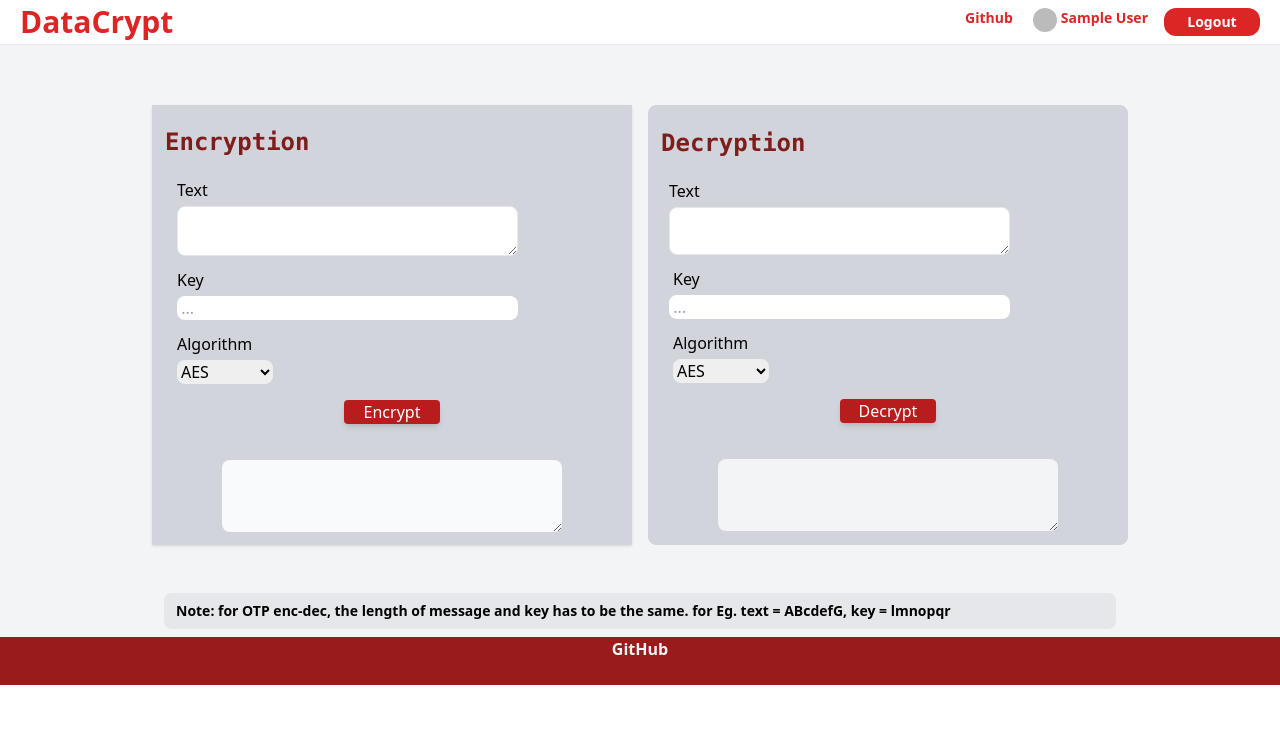
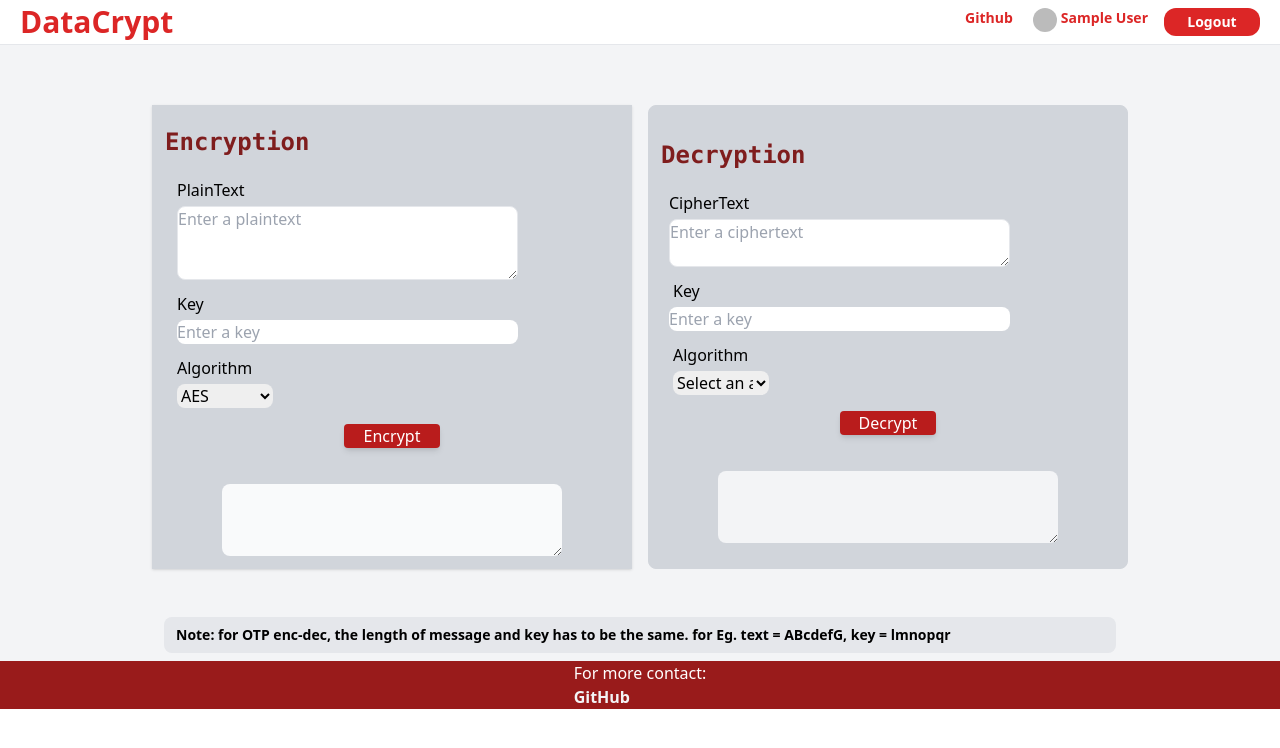
Before and after one commit to SalasDelil/Data-Cipher, a Next.js app in the folder data-cryptography/: page / in a window 1280 px wide. Shown: the top 748 px of the page. Built offline with nearby package versions, Linux system fonts and the light colour scheme; no server answers; sample sign-in values are in the browser's storage.

Commit message:
updated file

```diff
--- a/data-cryptography/components/Crypto/index.tsx
+++ b/data-cryptography/components/Crypto/index.tsx
@@ -70,9 +70,11 @@ export default function Crypto() {
               Encryption
             </div>
             <div className="flex flex-col mt-2">
-              <label className="p-1 mx-2">Text</label>
+              <label className="p-1 mx-2">PlainText</label>
               <textarea
                 type="text"
+                rows={3}
+                placeholder="Enter a plaintext"
                 className="ml-3 w-3/4 border focus:border-blue-500 rounded-lg"
                 onChange={(event) => handleInputChange(event)}
                 value={text}
@@ -83,7 +85,7 @@ export default function Crypto() {
               <input
                 type="text"
                 name="key"
-                placeholder=" ..."
+                placeholder="Enter a key"
                 value={key}
                 onChange={(event) => setKey(event.target.value)}
                 className="w-3/4 ml-3 rounded-lg"
@@ -123,9 +125,11 @@ export default function Crypto() {
               Decryption
             </div>
             <div className="flex flex-col mt-2">
-              <label className="w-1/4 mt-1 mx-2">Text</label>
+              <label className="w-1/4 mt-1 mx-2">CipherText</label>
               <textarea
                 type="text"
+                rows={3}
+                placeholder="Enter a ciphertext"
                 className="h-12 w-3/4 mx-2 mt-1 border focus:border-blue-500 rounded-lg"
                 value={encTextInput}
                 onChange={(event) => setEncTextInput(event.target.value)}
@@ -136,7 +140,7 @@ export default function Crypto() {
               <input
                 type="text"
                 name="decr_key"
-                placeholder=" ..."
+                placeholder="Enter a key"
                 value={decKey}
                 onChange={(event) => setDecKey(event.target.value)}
                 className="w-3/4 mx-2 rounded-lg"
@@ -152,6 +156,7 @@ export default function Crypto() {
                 className="ml-3 rounded-lg w-24"
                 onChange={(event) => setDecryptionAlgorithm(event.target.value)}
               >
+                <option value="">Select an algorithm</option>
                 <option value="AES">AES</option>
                 <option value="TripleDES">3DES</option>
                 <option value="OTP">OTP</option>
--- a/data-cryptography/components/Layout/Footer.tsx
+++ b/data-cryptography/components/Layout/Footer.tsx
@@ -3,12 +3,15 @@ import React from "react";
 function Footer() {
   return (
     <footer className="flex h-12 justify-center bg-red-800">
+      <div className="flex-col">
+      <p className="font-normal text-white">For more contact:</p>
       <a
         className="font-semibold text-gray-100"
         href="https://github.com/SalasDelil"
       >
         GitHub
       </a>
+      </div>
     </footer>
   );
 }
--- a/data-cryptography/pages/login.tsx
+++ b/data-cryptography/pages/login.tsx
@@ -24,7 +24,7 @@ function Login() {
             Please Sign-in to continue!
           </div>
           <button
-            className="w-24 m-2 text-white bg-red-700 hover:bg-red-600 rounded-xl"
+            className="w-24 m-2 text-white bg-red-700 hover:bg-red-600 rounded-xl shadow"
             onClick={() => signIn()}
           >
             Sign in
```
